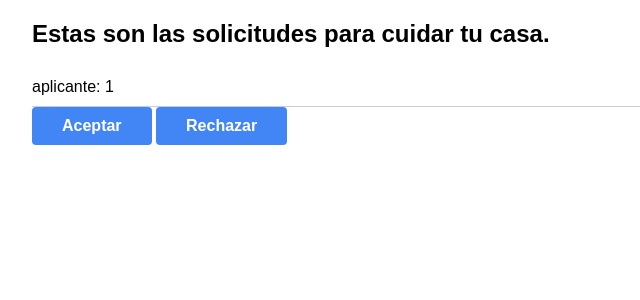
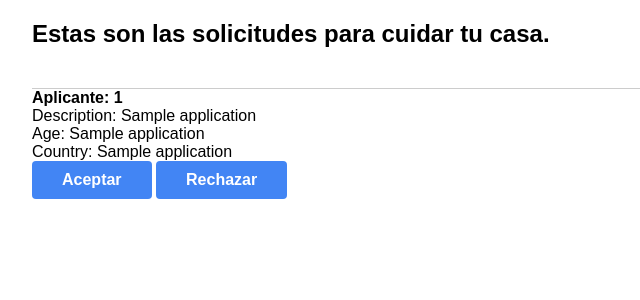
Before and after one commit to joaquinhojman/75.44-AyCdPI1-TP, a FastAPI app: template src/templates/applications.html in a window 1280 px wide. Shown: the top 300 px of the page, without its empty margins (0-640 px from the left). Run offline with FastAPI, Linux system fonts and the light colour scheme; the template is opened without the code that fills it: most values are stand-ins (such as "Sample title", 1, 10 or a date in 2020).

Commit message:
US06 | ver info de usuario que aplico

```diff
--- a/src/application.py
+++ b/src/application.py
@@ -41,7 +41,8 @@ async def applications(request: Request, response_class=HTMLResponse, user_id: s
     usernames = []
     for app in applications:
         user = db.query(models.User).filter(models.User.user_id == app.user_id).first()
-        usernames.append((user.username, app.user_application_id))
+        usernames.append((user.username, app.user_application_id, user.description, user.country, user.age))
+
     return templates.TemplateResponse("applications.html", {"request": request, "applications": usernames,
                                                             "user_id": user_id})
 
--- a/src/static/home.css
+++ b/src/static/home.css
@@ -75,7 +75,7 @@ ul {
   padding: 0;
 }
 
-li {
+.li_usuarios {
   border-bottom: 1px solid #cccccc;
   padding: 10px 0;
 }
--- a/src/templates/applications.html
+++ b/src/templates/applications.html
@@ -36,7 +36,12 @@
 <div>
     <ul>
         {% for application in applications %}
-            <li>aplicante: {{ application[0] }}</li>
+            <li class="li_usuarios">
+            <li><b>Aplicante: {{ application[0] }}</b></li>
+            <li>Description: {{ application[2] }}</li>
+            <li>Age: {{ application[4] }}</li>
+            <li>Country: {{ application[3] }}</li>
+            </li>
             <a onclick="accept_application('{{ application[1] }}')">
                 <button class="button">
                     <span class="button-text">Aceptar</span>
```
